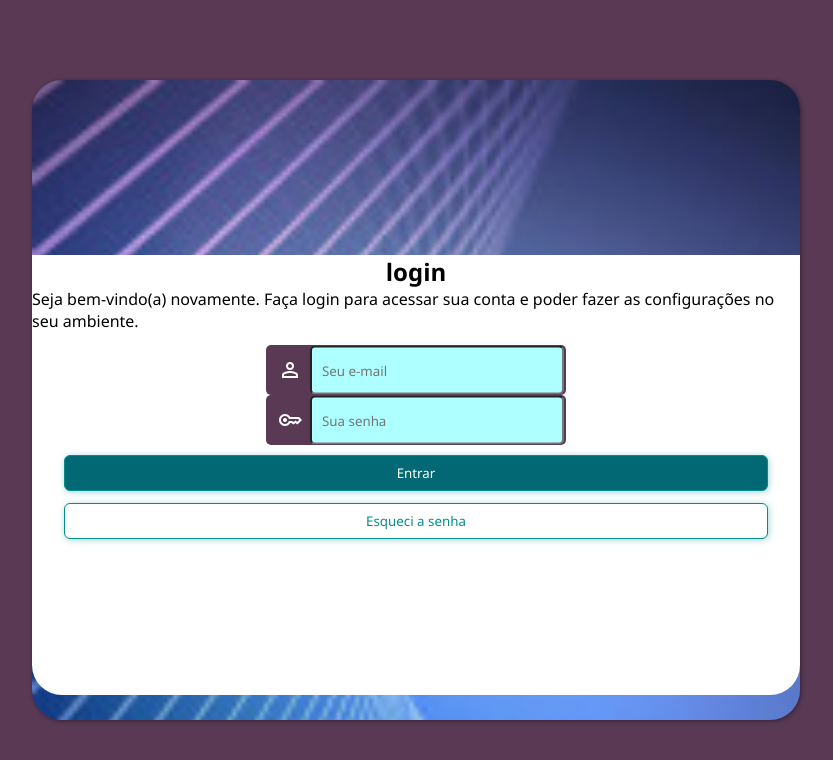
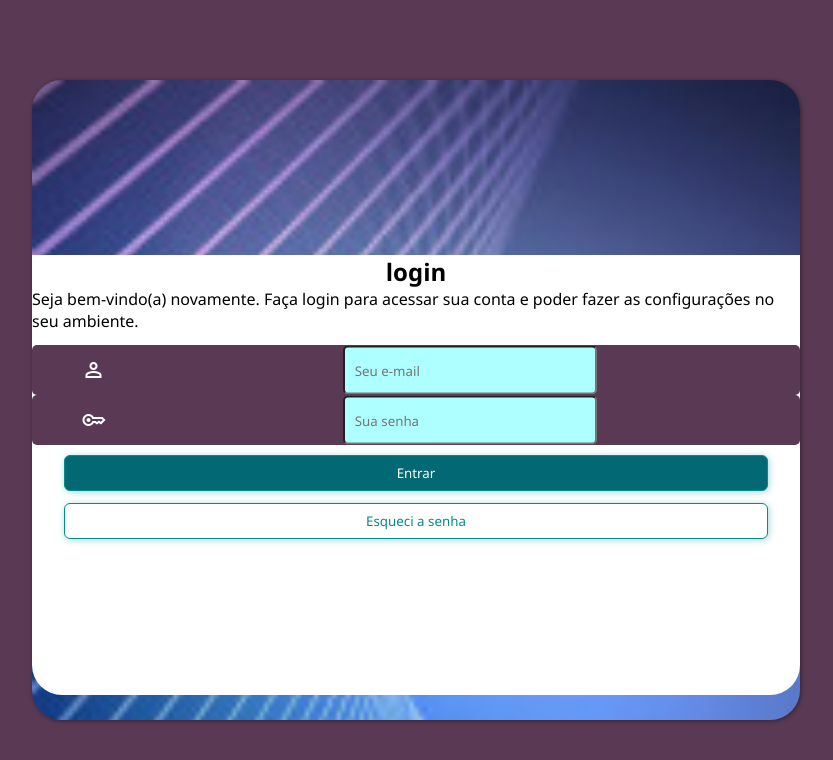
Before and after one commit to cauansaile/projeto-login, a plain HTML site: page index.html in a window 1280 px wide. Shown: the whole page, without its empty margins (224-1057 px from the left). Drawn offline with nearby package versions, Linux system fonts and the light colour scheme.

Commit message:
alterei medida

```diff
--- a/estilos/style.css
+++ b/estilos/style.css
@@ -110,7 +110,7 @@ form > div > input{
 .input-email{
     margin-top: 15px;
     background: #593954;
-    width: 300px;
+    width: 60vw;
     height: 50px;
     margin: auto;
     border-radius: 5px;
@@ -140,7 +140,7 @@ form > div > input{
 
         margin-top: 15px;
         background: #593954;
-        width: 300px;
+        width: 60vw;
         height: 50px;
         margin: auto;
         border-radius: 5px;
```
